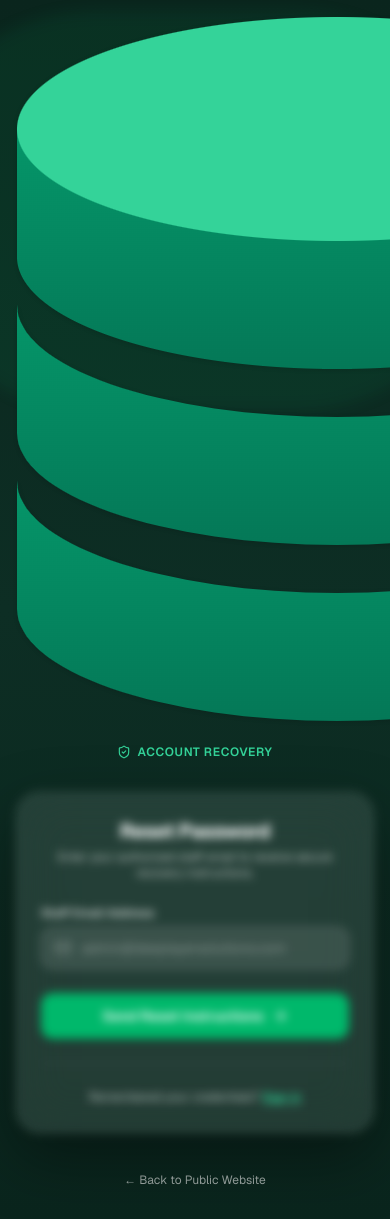
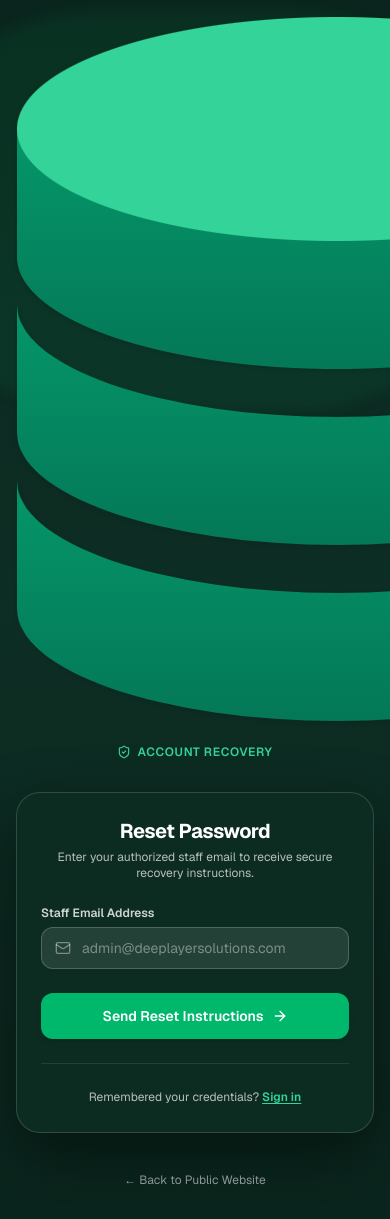
Before and after one commit to Muhammad-Usman55/DeepLayerSolutions, a Next.js app: page /admin/forgot-password in a window 390 px wide. Shown: the top 1219 px of the page. Built offline with nearby package versions, Linux system fonts and the light colour scheme; no server answers.

Commit message:
fix(ui): eliminate accidental blur on admin auth cards by scoping blur selectors and ensuring crystal clear rendering

```diff
--- a/src/app/admin/forgot-password/page.tsx
+++ b/src/app/admin/forgot-password/page.tsx
@@ -61,7 +61,10 @@ export default function AdminForgotPasswordPage() {
           </div>
         </div>
 
-        <div className="bg-white/10 backdrop-blur-xl border border-white/15 rounded-3xl p-6 sm:p-8 shadow-[0_24px_64px_rgba(0,0,0,0.4)] text-[#142A27]">
+        <div
+          className="bg-[#0D2D23]/95 backdrop-blur-md border border-white/15 rounded-3xl p-6 sm:p-8 shadow-[0_24px_64px_rgba(0,0,0,0.45)] text-white relative z-10"
+          style={{ filter: "none" }}
+        >
           <div className="mb-6 text-center">
             <h1 className="text-xl sm:text-2xl font-bold text-white tracking-tight">
               Reset Password
--- a/src/app/admin/login/page.tsx
+++ b/src/app/admin/login/page.tsx
@@ -49,7 +49,10 @@ function LoginForm() {
   };
 
   return (
-    <div className="bg-white/10 backdrop-blur-xl border border-white/15 rounded-3xl p-6 sm:p-8 shadow-[0_24px_64px_rgba(0,0,0,0.4)] text-[#142A27]">
+    <div
+      className="bg-[#0D2D23]/95 backdrop-blur-md border border-white/15 rounded-3xl p-6 sm:p-8 shadow-[0_24px_64px_rgba(0,0,0,0.45)] text-white relative z-10"
+      style={{ filter: "none" }}
+    >
       <div className="mb-6 text-center">
         <h1 className="text-xl sm:text-2xl font-bold text-white tracking-tight">
           Admin Portal
--- a/src/app/admin/reset-password/page.tsx
+++ b/src/app/admin/reset-password/page.tsx
@@ -67,7 +67,10 @@ export default function AdminResetPasswordPage() {
           </div>
         </div>
 
-        <div className="bg-white/10 backdrop-blur-xl border border-white/15 rounded-3xl p-6 sm:p-8 shadow-[0_24px_64px_rgba(0,0,0,0.4)] text-[#142A27]">
+        <div
+          className="bg-[#0D2D23]/95 backdrop-blur-md border border-white/15 rounded-3xl p-6 sm:p-8 shadow-[0_24px_64px_rgba(0,0,0,0.45)] text-white relative z-10"
+          style={{ filter: "none" }}
+        >
           <div className="mb-6 text-center">
             <h1 className="text-xl sm:text-2xl font-bold text-white tracking-tight">
               Create New Password
--- a/src/app/globals.css
+++ b/src/app/globals.css
@@ -336,23 +336,24 @@ body {
 
 /* --------------------------------------------------------------------------
    GPU RASTERIZATION & PERFORMANCE GUARDS (Zero Scroll Lag & Stutter)
+   Strictly targets background blur orbs only; never matches backdrop-blur UI elements
    -------------------------------------------------------------------------- */
-[class*="blur-3xl"],
-[class*="blur-2xl"],
-[class*="blur-xl"] {
+[class~="blur-3xl"]:not([class*="backdrop-blur"]),
+[class~="blur-2xl"]:not([class*="backdrop-blur"]),
+[class~="blur-xl"]:not([class*="backdrop-blur"]) {
   transform: translate3d(0, 0, 0);
   contain: layout style paint;
 }
 
-[class*="blur-3xl"] {
+[class~="blur-3xl"]:not([class*="backdrop-blur"]) {
   filter: blur(20px);
 }
 
-[class*="blur-2xl"] {
+[class~="blur-2xl"]:not([class*="backdrop-blur"]) {
   filter: blur(14px);
 }
 
-[class*="blur-xl"] {
+[class~="blur-xl"]:not([class*="backdrop-blur"]) {
   filter: blur(8px);
 }
 
@@ -389,9 +390,9 @@ body {
 }
 
 /* GPU-accelerated Blur Containment & Rasterization Performance */
-[class*="blur-3xl"],
-[class*="blur-2xl"],
-[class*="blur-xl"] {
+[class~="blur-3xl"]:not([class*="backdrop-blur"]),
+[class~="blur-2xl"]:not([class*="backdrop-blur"]),
+[class~="blur-xl"]:not([class*="backdrop-blur"]) {
   transform: translate3d(0, 0, 0);
   backface-visibility: hidden;
   contain: paint layout;
--- a/src/app/mobile.css
+++ b/src/app/mobile.css
@@ -9,18 +9,18 @@
   /* ------------------------------------------------------------------------
      MOBILE GPU RASTERIZATION & PERFORMANCE GUARDS (Zero Scroll Lag)
      ------------------------------------------------------------------------ */
-  /* Reduce Gaussian blur radius on mobile to prevent GPU rasterization stalls */
-  [class*="blur-3xl"] {
+  /* Reduce Gaussian blur radius on mobile to prevent GPU rasterization stalls (never targets backdrop-blur UI cards) */
+  [class~="blur-3xl"]:not([class*="backdrop-blur"]) {
     filter: blur(8px) !important;
     opacity: 0.55 !important;
     transform: translate3d(0, 0, 0) !important;
     contain: layout style paint !important;
   }
-  [class*="blur-2xl"] {
+  [class~="blur-2xl"]:not([class*="backdrop-blur"]) {
     filter: blur(6px) !important;
     opacity: 0.65 !important;
   }
-  [class*="blur-xl"] {
+  [class~="blur-xl"]:not([class*="backdrop-blur"]) {
     filter: blur(5px) !important;
   }
 
```
